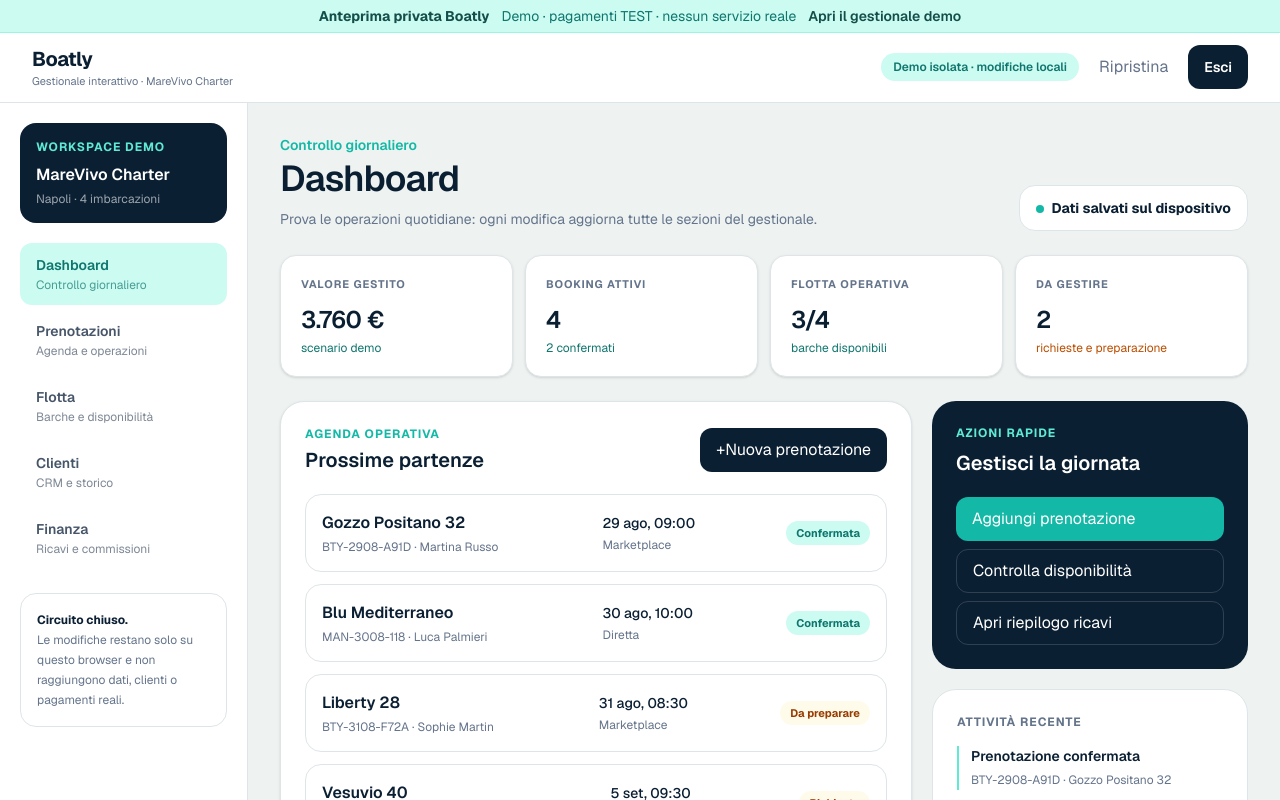
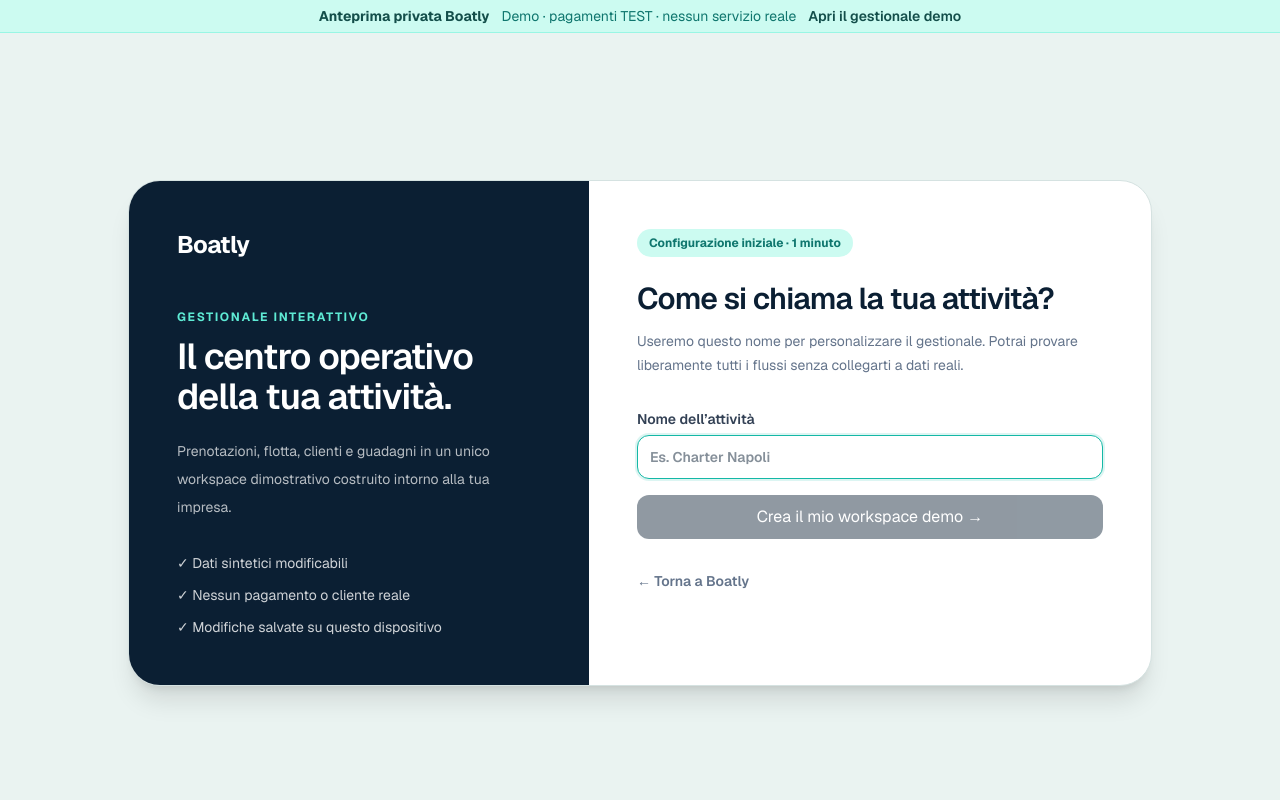
Before and after one commit to lorenzomallardo31-lab/BOATLY, a Next.js app: page /demo-gestionale in a window 1280 px wide. Shown: the top 800 px of the page. Built offline with nearby package versions, Linux system fonts and the light colour scheme.

Commit message:
feat: personalize demo workspace and manage fleet

```diff
--- a/src/components/demo/demo-management-app.tsx
+++ b/src/components/demo/demo-management-app.tsx
@@ -142,12 +142,50 @@
     const saved = window.localStorage.getItem(DEMO_STORAGE_KEY);
     if (saved) {
       const parsed = JSON.parse(saved) as DemoState;
-      if (parsed.version === 2) return parsed;
+      if (parsed.version === 3) return parsed;
     }
   } catch {
     window.localStorage.removeItem(DEMO_STORAGE_KEY);
   }
   return freshDemoState();
+}
+
+function WorkspaceSetup({ onContinue }: { onContinue: (name: string) => void }) {
+  const [name, setName] = useState("");
+
+  function submit(event: FormEvent<HTMLFormElement>) {
+    event.preventDefault();
+    const normalized = name.trim().replace(/\s+/g, " ");
+    if (normalized.length >= 2) onContinue(normalized);
+  }
+
+  return (
+    <main className="min-h-screen bg-[#EAF3F1] px-4 py-8 text-[#0B1F33] sm:grid sm:place-items-center sm:px-6 sm:py-12">
+      <section className="mx-auto grid w-full max-w-5xl overflow-hidden rounded-[2rem] border border-[#D5E2E1] bg-white shadow-xl lg:grid-cols-[0.9fr_1.1fr]">
+        <div className="bg-[#0B1F33] p-7 text-white sm:p-10 lg:p-12">
+          <Link href="/" className="text-2xl font-bold tracking-tight">Boatly</Link>
+          <p className="mt-12 text-xs font-bold uppercase tracking-[0.14em] text-[#5EEAD4]">Gestionale interattivo</p>
+          <h1 className="mt-3 text-3xl font-semibold tracking-tight sm:text-4xl">Il centro operativo della tua attività.</h1>
+          <p className="mt-5 text-sm leading-7 text-white/70">Prenotazioni, flotta, clienti e guadagni in un unico workspace dimostrativo costruito intorno alla tua impresa.</p>
+          <div className="mt-8 grid gap-3 text-sm text-white/80">
+            <p>✓ Dati sintetici modificabili</p>
+            <p>✓ Nessun pagamento o cliente reale</p>
+            <p>✓ Modifiche salvate su questo dispositivo</p>
+          </div>
+        </div>
+        <div className="p-7 sm:p-10 lg:p-12">
+          <span className="inline-flex rounded-full bg-[#CCFBF1] px-3 py-1.5 text-xs font-bold text-[#0F766E]">Configurazione iniziale · 1 minuto</span>
+          <h2 className="mt-6 text-3xl font-semibold tracking-tight">Come si chiama la tua attività?</h2>
+          <p className="mt-3 text-sm leading-6 text-[#64748B]">Useremo questo nome per personalizzare il gestionale. Potrai provare liberamente tutti i flussi senza collegarti a dati reali.</p>
+          <form onSubmit={submit} className="mt-8 space-y-4">
+            <Field label="Nome dell’attività"><input autoFocus required minLength={2} maxLength={80} className={inputClass} value={name} onChange={(event) => setName(event.target.value)} placeholder="Es. Charter Napoli" autoComplete="organization" /></Field>
+            <button className={`${buttonPrimary} w-full`} disabled={name.trim().length < 2}>Crea il mio workspace demo →</button>
+          </form>
+          <Link href="/" className="mt-5 inline-flex min-h-11 items-center text-sm font-semibold text-[#64748B]">← Torna a Boatly</Link>
+        </div>
+      </section>
+    </main>
+  );
 }
 
 function BookingForm({ state, onSave, onClose }: { state: DemoState; onSave: (booking: DemoBooking) => void; onClose: () => void }) {
@@ -298,11 +336,74 @@
   );
 }
 
-function BoatEditor({ boat, onSave, onClose }: { boat: DemoBoat; onSave: (boat: DemoBoat) => void; onClose: () => void }) {
+function FleetWorkspace({ state, onEditBoat, onAddBoat }: { state: DemoState; onEditBoat: (id: string) => void; onAddBoat: () => void }) {
+  return (
+    <div className="space-y-4">
+      <section className="flex flex-col gap-4 rounded-3xl bg-[#0B1F33] p-5 text-white sm:flex-row sm:items-center sm:justify-between sm:p-6">
+        <div>
+          <p className="text-xs font-bold uppercase tracking-[0.08em] text-[#5EEAD4]">Gestione inventario</p>
+          <h2 className="mt-1 text-xl font-semibold">{state.boats.length} {state.boats.length === 1 ? "imbarcazione" : "imbarcazioni"} nella flotta</h2>
+          <p className="mt-2 text-sm text-white/65">Aggiungi, rinomina o rimuovi le barche del workspace demo.</p>
+        </div>
+        <button className="min-h-11 shrink-0 rounded-xl bg-[#14B8A6] px-5 text-sm font-semibold text-white" onClick={onAddBoat}>+ Aggiungi barca</button>
+      </section>
+      {state.boats.length > 0 ? <FleetView state={state} onEditBoat={onEditBoat} /> : <section className="rounded-3xl border border-dashed border-[#CBD5D8] bg-white p-10 text-center"><p className="text-xl font-semibold">La flotta è vuota</p><p className="mt-2 text-sm text-[#64748B]">Aggiungi la prima imbarcazione per iniziare a gestire disponibilità e prenotazioni.</p><button className={`${buttonPrimary} mt-5`} onClick={onAddBoat}>Aggiungi la prima barca</button></section>}
+    </div>
+  );
+}
+
+function BoatEditorV3({ boat, bookingCount, onSave, onDelete, onClose }: { boat: DemoBoat; bookingCount: number; onSave: (boat: DemoBoat) => void; onDelete: () => void; onClose: () => void }) {
+  const [name, setName] = useState(boat.name);
+  const [type, setType] = useState(boat.type);
+  const [base, setBase] = useState(boat.base);
+  const [capacity, setCapacity] = useState(String(boat.capacity));
   const [status, setStatus] = useState(boat.status);
   const [price, setPrice] = useState(String(boat.dailyPriceCents / 100));
   const [note, setNote] = useState(boat.maintenanceNote);
-  return <div className="space-y-4"><div className="rounded-2xl bg-[#F4F7F6] p-4 text-sm"><p className="text-xs text-[#64748B]">Imbarcazione</p><p className="mt-1 font-semibold">{boat.name} · {boat.base}</p></div><Field label="Stato disponibilità"><select className={inputClass} value={status} onChange={(event) => setStatus(event.target.value as DemoBoatStatus)}>{Object.entries(BOAT_LABELS).map(([value, label]) => <option key={value} value={value}>{label}</option>)}</select></Field><Field label="Tariffa giornaliera (€)"><input className={inputClass} type="number" min="0" step="10" value={price} onChange={(event) => setPrice(event.target.value)} /></Field><Field label="Nota operativa"><textarea className={`${inputClass} min-h-24 py-3`} placeholder="Motivo del blocco o attività di manutenzione…" value={note} onChange={(event) => setNote(event.target.value)} /></Field><div className="grid gap-2 pt-2 sm:grid-cols-2"><button className={buttonSecondary} onClick={onClose}>Chiudi</button><button className={buttonPrimary} onClick={() => onSave({ ...boat, status, dailyPriceCents: Math.max(0, Math.round(Number(price) * 100)), maintenanceNote: note })}>Aggiorna flotta</button></div></div>;
+  const valid = name.trim().length >= 2 && type.trim().length >= 2 && base.trim().length >= 2 && Number(capacity) > 0;
+
+  return (
+    <div className="space-y-4">
+      <div className="grid gap-4 sm:grid-cols-2">
+        <Field label="Nome barca"><input required className={inputClass} value={name} onChange={(event) => setName(event.target.value)} /></Field>
+        <Field label="Tipologia"><input required className={inputClass} value={type} onChange={(event) => setType(event.target.value)} placeholder="Gozzo, Open, Yacht…" /></Field>
+        <Field label="Base di partenza"><input required className={inputClass} value={base} onChange={(event) => setBase(event.target.value)} /></Field>
+        <Field label="Capienza"><input required className={inputClass} type="number" min="1" max="100" value={capacity} onChange={(event) => setCapacity(event.target.value)} /></Field>
+        <Field label="Stato disponibilità"><select className={inputClass} value={status} onChange={(event) => setStatus(event.target.value as DemoBoatStatus)}>{Object.entries(BOAT_LABELS).map(([value, label]) => <option key={value} value={value}>{label}</option>)}</select></Field>
+        <Field label="Tariffa giornaliera (€)"><input className={inputClass} type="number" min="0" step="10" value={price} onChange={(event) => setPrice(event.target.value)} /></Field>
+      </div>
+      <Field label="Nota operativa"><textarea className={`${inputClass} min-h-24 py-3`} placeholder="Motivo del blocco o attività di manutenzione…" value={note} onChange={(event) => setNote(event.target.value)} /></Field>
+      <div className="grid gap-2 pt-2 sm:grid-cols-2"><button className={buttonSecondary} onClick={onClose}>Chiudi</button><button disabled={!valid} className={buttonPrimary} onClick={() => onSave({ ...boat, name: name.trim(), type: type.trim(), base: base.trim(), capacity: Math.max(1, Number(capacity)), status, dailyPriceCents: Math.max(0, Math.round(Number(price) * 100)), maintenanceNote: note })}>Salva modifiche</button></div>
+      <div className="border-t border-[#DEE5E8] pt-5"><button className="min-h-11 rounded-xl px-3 text-sm font-semibold text-rose-700 hover:bg-rose-50" onClick={onDelete}>Rimuovi barca{bookingCount ? ` e ${bookingCount} booking demo` : ""}</button></div>
+    </div>
+  );
+}
+
+function BoatCreateForm({ onSave, onClose }: { onSave: (boat: DemoBoat) => void; onClose: () => void }) {
+  const [name, setName] = useState("");
+  const [type, setType] = useState("");
+  const [base, setBase] = useState("Napoli");
+  const [capacity, setCapacity] = useState("8");
+  const [price, setPrice] = useState("600");
+
+  function submit(event: FormEvent<HTMLFormElement>) {
+    event.preventDefault();
+    onSave({ id: `boat-${Date.now()}`, name: name.trim(), type: type.trim(), base: base.trim(), capacity: Math.max(1, Number(capacity)), dailyPriceCents: Math.max(0, Math.round(Number(price) * 100)), status: "ACTIVE", maintenanceNote: "" });
+  }
+
+  return (
+    <form onSubmit={submit} className="space-y-4">
+      <div className="grid gap-4 sm:grid-cols-2">
+        <Field label="Nome barca"><input autoFocus required minLength={2} className={inputClass} value={name} onChange={(event) => setName(event.target.value)} placeholder="Es. Stella Marina 30" /></Field>
+        <Field label="Tipologia"><input required minLength={2} className={inputClass} value={type} onChange={(event) => setType(event.target.value)} placeholder="Gozzo, Open, Yacht…" /></Field>
+        <Field label="Base di partenza"><input required minLength={2} className={inputClass} value={base} onChange={(event) => setBase(event.target.value)} /></Field>
+        <Field label="Capienza"><input required className={inputClass} type="number" min="1" max="100" value={capacity} onChange={(event) => setCapacity(event.target.value)} /></Field>
+        <Field label="Tariffa giornaliera (€)"><input required className={inputClass} type="number" min="0" step="10" value={price} onChange={(event) => setPrice(event.target.value)} /></Field>
+      </div>
+      <p className="rounded-xl bg-[#F4F7F6] p-3 text-xs leading-5 text-[#64748B]">La nuova imbarcazione verrà aggiunta come attiva e sarà subito selezionabile nelle prenotazioni demo.</p>
+      <div className="grid gap-2 pt-2 sm:grid-cols-2"><button type="button" className={buttonSecondary} onClick={onClose}>Annulla</button><button className={buttonPrimary}>Aggiungi alla flotta</button></div>
+    </form>
+  );
 }
 
 function CustomersView({ state, onOpenCustomer }: { state: DemoState; onOpenCustomer: (id: string) => void }) {
@@ -341,6 +442,7 @@
   const [state, setState] = useState<DemoState>(initialBrowserState);
   const [view, setView] = useState<DemoView>("dashboard");
   const [newBookingOpen, setNewBookingOpen] = useState(false);
+  const [newBoatOpen, setNewBoatOpen] = useState(false);
   const [selectedBookingId, setSelectedBookingId] = useState<string | null>(null);
   const [selectedBoatId, setSelectedBoatId] = useState<string | null>(null);
   const [selectedCustomerId, setSelectedCustomerId] = useState<string | null>(null);
@@ -370,6 +472,25 @@
     setNewBookingOpen(false); setToast("Prenotazione aggiunta al workspace demo"); setView("prenotazioni");
   }
 
+  function enterWorkspace(name: string) {
+    setState((current) => ({
+      ...current,
+      workspaceName: name,
+      activity: withActivity(current, "Workspace configurato", name),
+    }));
+  }
+
+  function addBoat(boat: DemoBoat) {
+    setState((current) => ({
+      ...current,
+      boats: [boat, ...current.boats],
+      activity: withActivity(current, "Barca aggiunta", `${boat.name} · ${boat.base}`),
+    }));
+    setNewBoatOpen(false);
+    setToast("Imbarcazione aggiunta alla flotta");
+    setView("flotta");
+  }
+
   function updateBooking(status: DemoBookingStatus, notes: string) {
     if (!selectedBooking) return;
     setState((current) => ({ ...current, bookings: current.bookings.map((item) => item.id === selectedBooking.id ? { ...item, status, notes } : item), activity: withActivity(current, "Prenotazione aggiornata", `${selectedBooking.reference} · ${BOOKING_LABELS[status]}`) }));
@@ -379,6 +500,24 @@
   function updateBoat(boat: DemoBoat) {
     setState((current) => ({ ...current, boats: current.boats.map((item) => item.id === boat.id ? boat : item), activity: withActivity(current, "Flotta aggiornata", `${boat.name} · ${BOAT_LABELS[boat.status]}`) }));
     setSelectedBoatId(null); setToast("Disponibilità della flotta aggiornata");
+  }
+
+  function deleteSelectedBoat() {
+    if (!selectedBoat) return;
+    const bookingCount = state.bookings.filter((item) => item.boatId === selectedBoat.id).length;
+    const message = bookingCount
+      ? `Rimuovere ${selectedBoat.name}? Verranno eliminate anche ${bookingCount} prenotazioni demo associate.`
+      : `Rimuovere ${selectedBoat.name} dalla flotta demo?`;
+    if (!window.confirm(message)) return;
+
+    setState((current) => ({
+      ...current,
+      boats: current.boats.filter((item) => item.id !== selectedBoat.id),
+      bookings: current.bookings.filter((item) => item.boatId !== selectedBoat.id),
+      activity: withActivity(current, "Barca rimossa", selectedBoat.name),
+    }));
+    setSelectedBoatId(null);
+    setToast("Imbarcazione rimossa dal workspace demo");
   }
 
   function updateCustomer(notes: string) {
@@ -396,24 +535,28 @@
     return <main className="grid min-h-screen place-items-center bg-[#EEF3F2] px-6 text-center text-[#0B1F33]"><div><p className="text-sm font-semibold text-[#14B8A6]">Boatly gestionale</p><h1 className="mt-2 text-2xl font-semibold">Preparazione workspace demo…</h1></div></main>;
   }
 
+  if (!state.workspaceName) {
+    return <WorkspaceSetup onContinue={enterWorkspace} />;
+  }
+
   return (
     <main className="min-h-screen bg-[#EEF3F2] pb-24 text-[#0B1F33] lg:pb-0">
       <header className="sticky top-0 z-30 border-b border-[#DEE5E8] bg-white/95 backdrop-blur">
         <div className="mx-auto flex max-w-[1500px] items-center justify-between gap-3 px-4 py-3 sm:px-6 lg:px-8">
-          <div className="min-w-0"><Link href="/" className="text-xl font-bold tracking-tight">Boatly</Link><p className="truncate text-[11px] text-[#64748B]">Gestionale interattivo · MareVivo Charter</p></div>
+          <div className="min-w-0"><Link href="/" className="text-xl font-bold tracking-tight">Boatly</Link><p className="truncate text-[11px] text-[#64748B]">Gestionale interattivo · {state.workspaceName}</p></div>
           <div className="flex items-center gap-2"><span className="hidden rounded-full bg-[#CCFBF1] px-3 py-1.5 text-xs font-semibold text-[#0F766E] sm:inline-flex">Demo isolata · modifiche locali</span><button className="min-h-11 rounded-xl px-3 text-xs font-semibold text-[#64748B] hover:bg-[#F1F5F4]" onClick={resetDemo}>Ripristina</button><Link href="/" className="grid min-h-11 place-items-center rounded-xl bg-[#0B1F33] px-3 text-xs font-semibold text-white sm:px-4 sm:text-sm">Esci</Link></div>
         </div>
       </header>
 
       <div className="mx-auto grid max-w-[1500px] lg:grid-cols-[248px_1fr]">
-        <aside className="hidden min-h-[calc(100vh-69px)] border-r border-[#DEE5E8] bg-white p-5 lg:block"><div className="rounded-2xl bg-[#0B1F33] p-4 text-white"><p className="text-xs font-bold uppercase tracking-[0.08em] text-[#5EEAD4]">Workspace demo</p><p className="mt-2 font-semibold">MareVivo Charter</p><p className="mt-1 text-xs text-white/60">Napoli · {state.boats.length} imbarcazioni</p></div><nav className="mt-5 space-y-1" aria-label="Sezioni gestionale">{VIEWS.map((item) => <button key={item.id} onClick={() => setView(item.id)} aria-current={view === item.id ? "page" : undefined} className={classNames("w-full rounded-xl px-4 py-3 text-left transition", view === item.id ? "bg-[#CCFBF1] text-[#0F766E]" : "text-[#475569] hover:bg-[#F1F5F4]")}><span className="block text-sm font-semibold">{item.label}</span><span className="mt-0.5 block text-xs opacity-70">{item.note}</span></button>)}</nav><div className="mt-6 rounded-2xl border border-[#DEE5E8] p-4 text-xs leading-5 text-[#64748B]"><strong className="text-[#0B1F33]">Circuito chiuso.</strong><br />Le modifiche restano solo su questo browser e non raggiungono dati, clienti o pagamenti reali.</div></aside>
+        <aside className="hidden min-h-[calc(100vh-69px)] border-r border-[#DEE5E8] bg-white p-5 lg:block"><div className="rounded-2xl bg-[#0B1F33] p-4 text-white"><p className="text-xs font-bold uppercase tracking-[0.08em] text-[#5EEAD4]">Workspace demo</p><p className="mt-2 truncate font-semibold">{state.workspaceName}</p><p className="mt-1 text-xs text-white/60">{state.boats.length} {state.boats.length === 1 ? "imbarcazione" : "imbarcazioni"}</p></div><nav className="mt-5 space-y-1" aria-label="Sezioni gestionale">{VIEWS.map((item) => <button key={item.id} onClick={() => setView(item.id)} aria-current={view === item.id ? "page" : undefined} className={classNames("w-full rounded-xl px-4 py-3 text-left transition", view === item.id ? "bg-[#CCFBF1] text-[#0F766E]" : "text-[#475569] hover:bg-[#F1F5F4]")}><span className="block text-sm font-semibold">{item.label}</span><span className="mt-0.5 block text-xs opacity-70">{item.note}</span></button>)}</nav><div className="mt-6 rounded-2xl border border-[#DEE5E8] p-4 text-xs leading-5 text-[#64748B]"><strong className="text-[#0B1F33]">Circuito chiuso.</strong><br />Le modifiche restano solo su questo browser e non raggiungono dati, clienti o pagamenti reali.</div></aside>
 
         <div className="min-w-0 p-4 sm:p-6 lg:p-8">
           <section className="mb-5 flex flex-col gap-4 sm:mb-6 sm:flex-row sm:items-end sm:justify-between"><div><p className="text-sm font-semibold text-[#14B8A6]">{selectedView.note}</p><h1 className="mt-1 text-3xl font-semibold tracking-tight sm:text-4xl">{selectedView.label}</h1><p className="mt-2 max-w-2xl text-sm leading-6 text-[#64748B]">Prova le operazioni quotidiane: ogni modifica aggiorna tutte le sezioni del gestionale.</p></div><div className="rounded-2xl border border-[#DEE5E8] bg-white px-4 py-3 text-xs text-[#64748B] sm:text-sm"><span className="inline-block h-2 w-2 rounded-full bg-[#14B8A6]" /> <strong className="ml-1 text-[#0B1F33]">Dati salvati sul dispositivo</strong></div></section>
 
           {view === "dashboard" ? <DashboardView state={state} onNavigate={setView} onNewBooking={() => setNewBookingOpen(true)} onOpenBooking={setSelectedBookingId} /> : null}
           {view === "prenotazioni" ? <BookingsView state={state} onNewBooking={() => setNewBookingOpen(true)} onOpenBooking={setSelectedBookingId} /> : null}
-          {view === "flotta" ? <FleetView state={state} onEditBoat={setSelectedBoatId} /> : null}
+          {view === "flotta" ? <FleetWorkspace state={state} onEditBoat={setSelectedBoatId} onAddBoat={() => setNewBoatOpen(true)} /> : null}
           {view === "clienti" ? <CustomersView state={state} onOpenCustomer={setSelectedCustomerId} /> : null}
           {view === "finanza" ? <FinanceView state={state} onOpenBooking={setSelectedBookingId} /> : null}
         </div>
@@ -422,8 +565,9 @@
       <nav className="fixed inset-x-0 bottom-0 z-40 grid grid-cols-5 border-t border-[#D7E0E2] bg-white/95 px-1 pb-[max(0.4rem,env(safe-area-inset-bottom))] pt-1 backdrop-blur lg:hidden" aria-label="Navigazione mobile gestionale">{VIEWS.map((item) => <button key={item.id} onClick={() => setView(item.id)} className={classNames("min-h-14 rounded-xl px-1 text-[10px] font-semibold", view === item.id ? "bg-[#CCFBF1] text-[#0F766E]" : "text-[#64748B]")}><span className="mx-auto mb-1 block h-1.5 w-1.5 rounded-full bg-current" />{item.short}</button>)}</nav>
 
       {newBookingOpen ? <Modal title="Nuova prenotazione" eyebrow="Agenda operativa" onClose={() => setNewBookingOpen(false)} wide><BookingForm state={state} onSave={addBooking} onClose={() => setNewBookingOpen(false)} /></Modal> : null}
+      {newBoatOpen ? <Modal title="Aggiungi una barca" eyebrow="Gestione flotta" onClose={() => setNewBoatOpen(false)} wide><BoatCreateForm onSave={addBoat} onClose={() => setNewBoatOpen(false)} /></Modal> : null}
       {selectedBooking ? <Modal title={selectedBooking.reference} eyebrow="Dettaglio prenotazione" onClose={() => setSelectedBookingId(null)}><BookingDetail booking={selectedBooking} boat={state.boats.find((item) => item.id === selectedBooking.boatId)} customer={state.customers.find((item) => item.id === selectedBooking.customerId)} onUpdate={updateBooking} onClose={() => setSelectedBookingId(null)} /></Modal> : null}
-      {selectedBoat ? <Modal title={selectedBoat.name} eyebrow="Gestione flotta" onClose={() => setSelectedBoatId(null)}><BoatEditor boat={selectedBoat} onSave={updateBoat} onClose={() => setSelectedBoatId(null)} /></Modal> : null}
+      {selectedBoat ? <Modal title={selectedBoat.name} eyebrow="Gestione flotta" onClose={() => setSelectedBoatId(null)} wide><BoatEditorV3 boat={selectedBoat} bookingCount={state.bookings.filter((item) => item.boatId === selectedBoat.id).length} onSave={updateBoat} onDelete={deleteSelectedBoat} onClose={() => setSelectedBoatId(null)} /></Modal> : null}
       {selectedCustomer ? <Modal title={selectedCustomer.name} eyebrow="Scheda cliente" onClose={() => setSelectedCustomerId(null)} wide><CustomerDetail customer={selectedCustomer} state={state} onSave={updateCustomer} onOpenBooking={(id) => { setSelectedCustomerId(null); setSelectedBookingId(id); }} onClose={() => setSelectedCustomerId(null)} /></Modal> : null}
       {toast ? <Toast message={toast} /> : null}
     </main>
--- a/src/lib/demo/seed.ts
+++ b/src/lib/demo/seed.ts
@@ -1,9 +1,10 @@
 import type { DemoState } from "@/lib/demo/types";
 
-export const DEMO_STORAGE_KEY = "boatly:management-demo:v2";
+export const DEMO_STORAGE_KEY = "boatly:management-demo:v3";
 
 export const DEMO_SEED: DemoState = {
-  version: 2,
+  version: 3,
+  workspaceName: "",
   boats: [
     { id: "boat-gozzo", name: "Gozzo Positano 32", type: "Gozzo", base: "Napoli", capacity: 10, dailyPriceCents: 78000, status: "ACTIVE", maintenanceNote: "" },
     { id: "boat-blu", name: "Blu Mediterraneo", type: "Open", base: "Napoli", capacity: 8, dailyPriceCents: 54000, status: "ACTIVE", maintenanceNote: "" },
--- a/src/lib/demo/types.ts
+++ b/src/lib/demo/types.ts
@@ -57,7 +57,8 @@
 };
 
 export type DemoState = {
-  version: 2;
+  version: 3;
+  workspaceName: string;
   bookings: DemoBooking[];
   boats: DemoBoat[];
   customers: DemoCustomer[];
```
Also changed, not shown: 1 other file (tests, documents, lock files or other folders).
